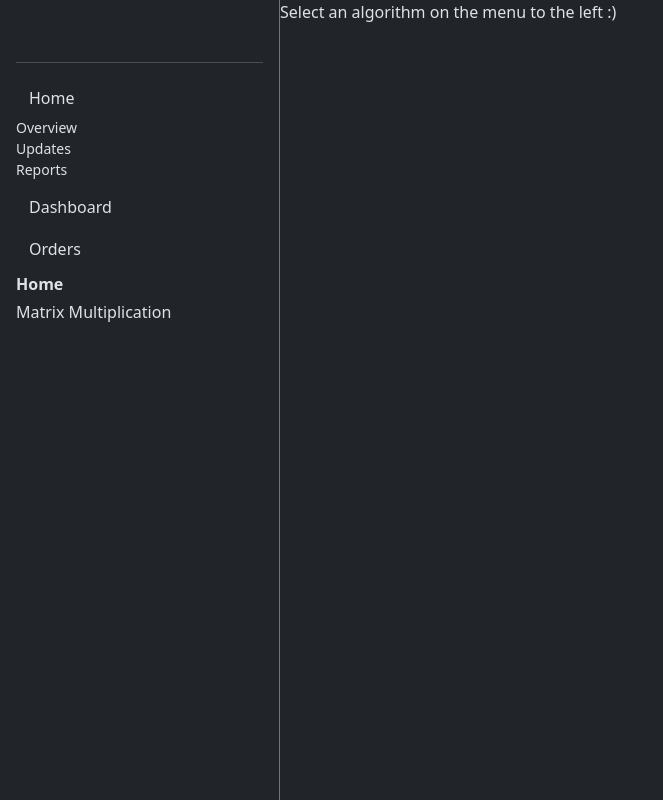
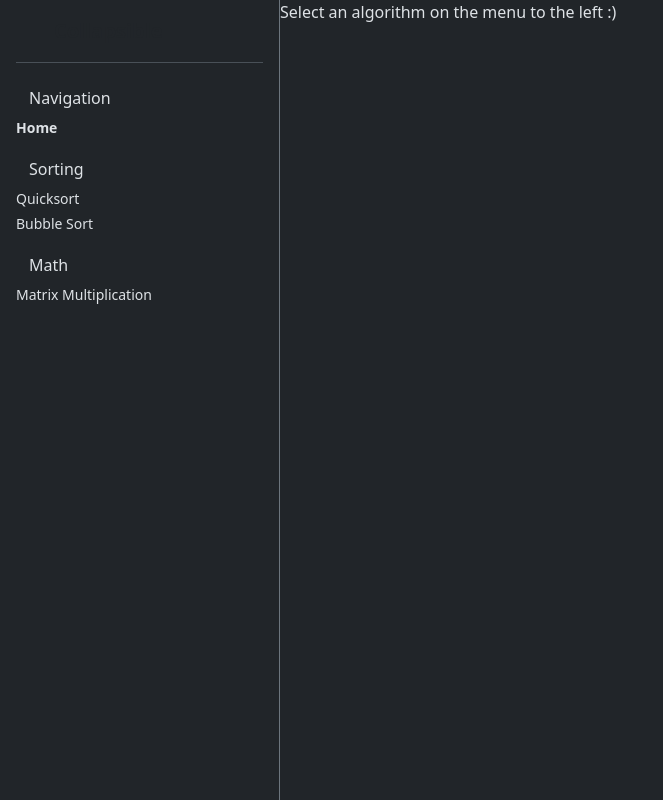
Before and after one commit to diogobis/algorithm-visualizer-svelte, a SvelteKit app: page / in a window 1280 px wide. Shown: the whole page, without its empty margins (0-663 px from the left). Built offline with nearby package versions, Linux system fonts and the light colour scheme.

Commit message:
Update Nav

```diff
--- a/src/routes/Nav.svelte
+++ b/src/routes/Nav.svelte
@@ -1,9 +1,22 @@
 <script>
 	import { page } from "$app/stores";
 
-	let routes = [
-		["/", "Home"],
-		["/matrix-multiplication", "Matrix Multiplication"],
+	let routeGroups = [
+		{
+			label: "Navigation",
+			routes: [["/", "Home"]],
+		},
+		{
+			label: "Sorting",
+			routes: [
+				["/quicksort", "Quicksort"],
+				["/bubble-sort", "Bubble Sort"],
+			],
+		},
+		{
+			label: "Math",
+			routes: [["/matrix-multiplication", "Matrix Multiplication"]],
+		},
 	];
 </script>
 
@@ -21,69 +34,37 @@
 		<span class="fs-5 fw-semibold">Collapsible</span>
 	</a>
 	<ul class="list-unstyled ps-0">
+		{#each routeGroups as group}
 			<li class="mb-1">
 				<button
 					class="btn btn-toggle align-items-center rounded collapsed"
 					data-bs-toggle="collapse"
-				data-bs-target="#home-collapse"
+					data-bs-target={`#${group.label}-collapse`}
 					aria-expanded="true"
 				>
-				Home
+					{group.label}
 				</button>
-			<div class="collapse show" id="home-collapse">
-				<ul class="btn-toggle-nav list-unstyled fw-normal pb-1 small">
-					<li><a href="#" class="nav-link">Overview</a></li>
-					<li><a href="#" class="nav-link">Updates</a></li>
-					<li><a href="#" class="nav-link">Reports</a></li>
-				</ul>
-			</div>
-		</li>
-		<li class="mb-1">
-			<button
-				class="btn btn-toggle align-items-center rounded collapsed"
-				data-bs-toggle="collapse"
-				data-bs-target="#dashboard-collapse"
-				aria-expanded="false"
+				<div
+					class="collapse show"
+					id={`${group.label}-collapse`}
+					style=""
 				>
-				Dashboard
-			</button>
-			<div class="collapse" id="dashboard-collapse" style="">
-				<ul class="btn-toggle-nav list-unstyled fw-normal pb-1 small">
-					<li><a href="#" class="nav-link">Overview</a></li>
-					<li><a href="#" class="nav-link">Weekly</a></li>
-					<li><a href="#" class="nav-link">Monthly</a></li>
-					<li><a href="#" class="nav-link">Annually</a></li>
-				</ul>
-			</div>
-		</li>
-		<li class="mb-1">
-			<button
-				class="btn btn-toggle align-items-center rounded collapsed"
-				data-bs-toggle="collapse"
-				data-bs-target="#orders-collapse"
-				aria-expanded="false"
+					<ul
+						class="btn-toggle-nav list-unstyled fw-normal pb-1 small"
 					>
-				Orders
-			</button>
-			<div class="collapse" id="orders-collapse" style="">
-				<ul class="btn-toggle-nav list-unstyled fw-normal pb-1 small">
-					<li><a href="#" class="nav-link">New</a></li>
-					<li><a href="#" class="nav-link">Processed</a></li>
-					<li><a href="#" class="nav-link">Shipped</a></li>
-					<li><a href="#" class="nav-link">Returned</a></li>
-				</ul>
-			</div>
-		</li>
-
-		{#each routes as route}
+						{#each group.routes as route}
 							<li class="nav-item mb-1">
 								<a
 									class="nav-link"
-					class:active={$page.url.pathname === route[0]}
+									class:active={$page.url.pathname ===
+										route[0]}
 									href={route[0]}>{route[1]}</a
 								>
 							</li>
 						{/each}
-		<li class="mb-1"></li>
 					</ul>
 				</div>
+			</li>
+		{/each}
+	</ul>
+</div>
```
Lines whose indentation alone changed are shown as unchanged.
